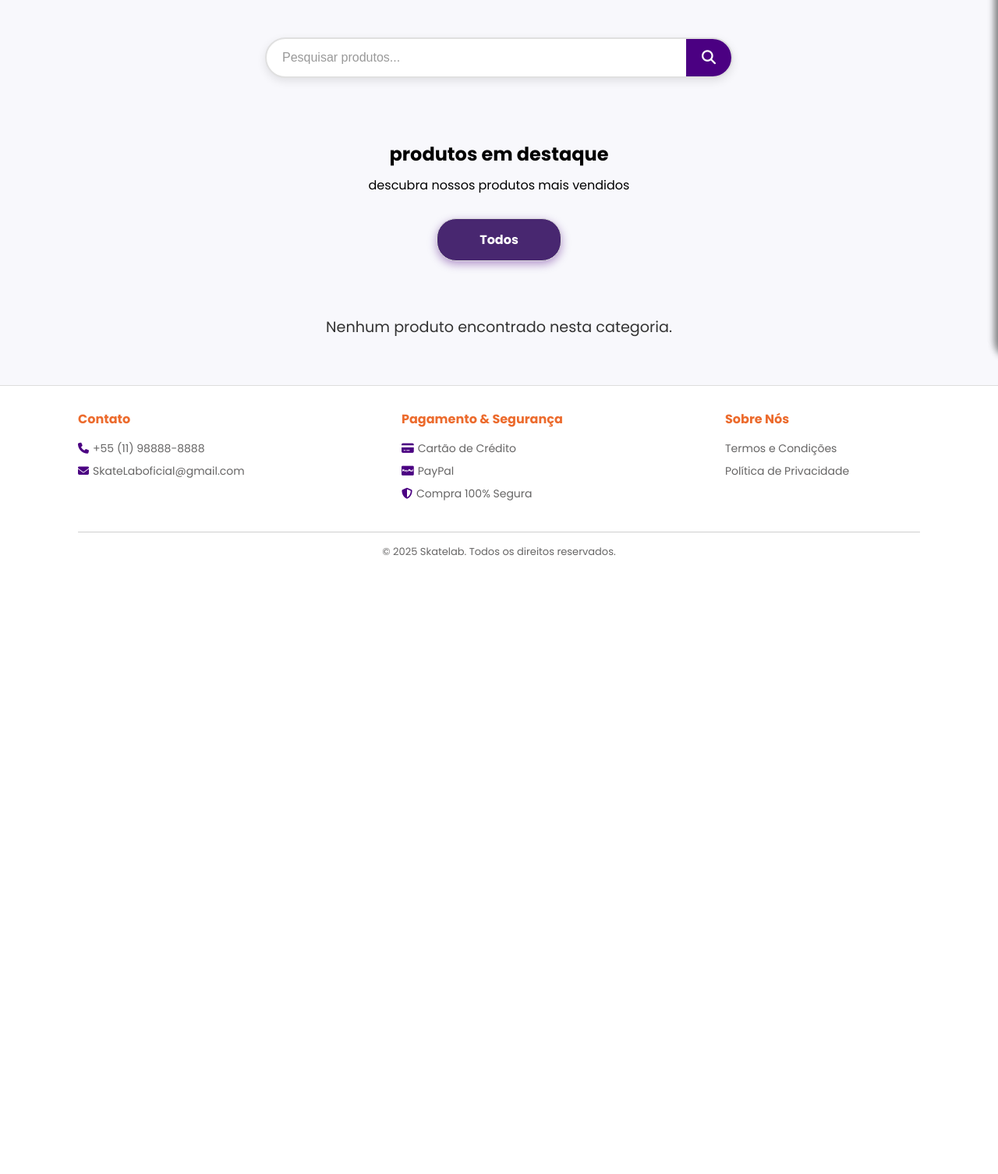
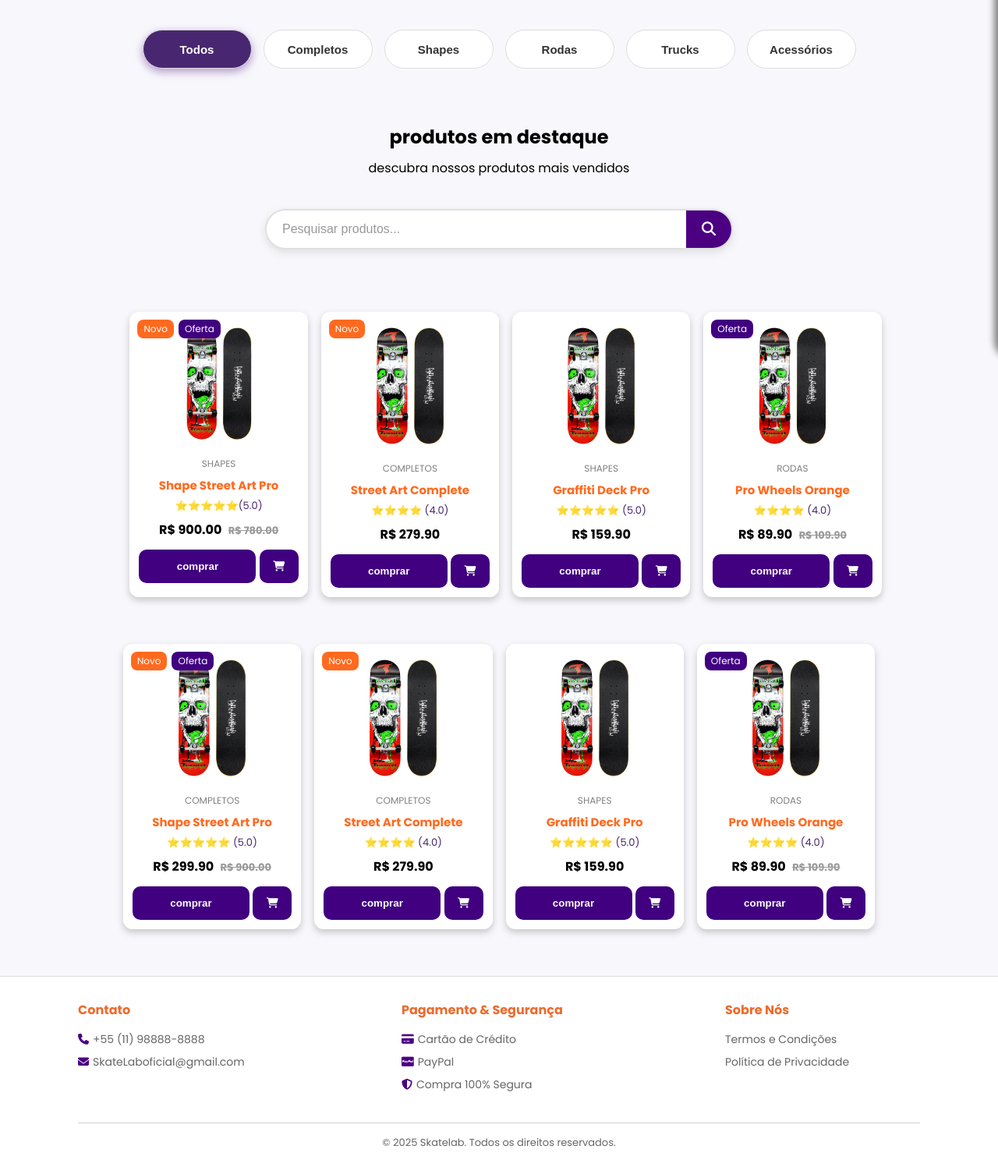
Before and after one commit to ferreiravih/Skate-Lab, a PHP site: page /skateee.php in a window 1280 px wide. Shown: the part 342-1848 px from the top of the page at 78% size. Before the commit the page ends 1055 px from the top, so only its background shows below. Run offline with PHP 8.4, Linux system fonts and the light colour scheme; data that the repository does not hold is empty; some libraries are stand-ins or nearby versions.

Commit message:
Revert "Merge branch 'main' of https://github.com/ferreiravih/Skate-Lab"
This reverts commit a2c611f4c738ae04f7ca658f3c5b1c7542dcbb02, reversing
changes made to 9849865a5e007f9c25f4d611be603ada1e11508b.

B

```diff
--- a/skateshop/skateee.css
+++ b/skateshop/skateee.css
@@ -1,11 +1,10 @@
-.hhh {
+
+
+.hhh{
   display: flex;
   text-align: center;
   flex-direction: column;
-  /* AJUSTE DE MARGEM */
-  padding: 0 20px;
 }
-
 .produto-card-link {
     text-decoration: none;
     color: inherit;
@@ -124,53 +125,41 @@ body {
   flex-wrap: wrap;
   gap: 15px;
   margin: 20px 0;
-  /* AJUSTE DE MARGEM */
-  padding: 0 20px;
+  padding: 0 10px;
 }
 
-/* === BOTÕES DE FILTRO MAIORES === */
-.categories a {
+.categories button {
   background: white;
   border: 1px solid #ddd;
-  padding: 14px 25px;
-
+  padding: 10px 20px;
   border-radius: 25px;
   font-weight: 700;
-  font-size: 16px;
-
+  font-size: 15px;
   color: #333;
   cursor: pointer;
   transition: 0.3s;
   width: 100%;
-  max-width: 160px;
-
-  text-decoration: none;
-  text-align: center;
-  display: flex;
-  align-items: center;
-  justify-content: center;
-  box-sizing: border-box;
+  max-width: 140px;
+  height: 50px;
 }
 
-.categories a:hover {
+.categories button:hover {
   border-color: #4B0082;
   color: #4B0082;
   background-color: #ece5f2;
   transform: scale(1.05);
 }
 
-.categories a.active {
+.categories button.active {
   background: #482770;
   color: white;
   box-shadow: 0px 4px 12px rgba(75, 0, 130, 0.4);
 }
 
-
 /* ========================== */
 /* TEXTOS DE DESTAQUE */
 /* ========================== */
-.desta,
-.parag {
+.desta, .parag {
   text-align: center;
   margin: 10px auto;
   max-width: 90%;
@@ -200,8 +188,6 @@ body {
   display: flex;
   justify-content: center;
   gap: 17px;
-  flex-wrap: wrap;
-  /* Faz os cards quebrarem a linha */
 }
 
 /* Cards responsivos fluidos */
@@ -211,20 +197,14 @@ body {
   box-shadow: 0 4px 10px rgba(0, 0, 0, 0.205);
   overflow: hidden;
   position: relative;
-
-  /* === CORREÇÃO 1: LAYOUT DE 4 CARDS === */
-  flex: 0 1 23%;
-  max-width: 350px;
-  min-width: 220px;
-  /* Mantém o limite mínimo */
-
+  max-width: 350px; /* limite máximo */
+  min-width: 220px; /* limite mínimo */
   height: auto;
   transition: transform 0.3s ease, width 0.3s ease;
   display: flex;
   flex-direction: column;
   align-items: center;
-  justify-content: flex-start;
-  /* mantém tudo alinhado pra cima */
+  justify-content: flex-start; /* mantém tudo alinhado pra cima */
 }
 
 .produtos .card:hover {
@@ -273,37 +250,13 @@ body {
 .produtos .info {
   padding: 12px;
   text-align: center;
-  width: 100%;
-  box-sizing: border-box;
 }
 
 .produtos .categoria {
   font-size: 12px;
-  color: #333;
+  color: gray;
   text-transform: uppercase;
-  font-weight: 600;
-  background-color: #f0f0f0;
-  padding: 4px 8px;
-  border-radius: 6px;
-  display: inline-block;
-  margin-bottom: 8px;
 }
-
-a.produto-card-link-titulo {
-  text-decoration: none;
-  /* Tira o sublinhado */
-}
-
-a.produto-card-link-titulo h3 {
-  color: #ff6a1f;
-  transition: color 0.3s ease;
-}
-
-a.produto-card-link-titulo:hover h3 {
-  color: #482770;
-  /* Muda para o roxo do tema no hover */
-}
-
 
 .produtos h3 {
   margin: 5px 0;
--- a/skateshop/skateee.php
+++ b/skateshop/skateee.php
@@ -1,45 +1,3 @@
-<?php
-session_start();
-// 1. Conexão do base
-require_once __DIR__ . '/../config/db.php';
-
-// 2. busca as categorias do filtro
-try {
-    $stmt_cattegorias = $pdo->query("SELECT nome FROM categorias ORDER BY nome");
-    $categorias = $stmt_cattegorias->fetchAll(PDO::FETCH_ASSOC);
-} catch (PDOException $e) {
-    echo "Erro ao buscar categorias: " . $e->getMessage();
-    $categorias = []; // para garantir a varialvel
-}
-
-// 3. Busca produtos e junta com categorias
-$filtro_categoria = isset($_GET['categoria']) ? $_GET['categoria'] : 'todos';
-
-try {
-    // Query base que junta peças e categorias
-    $sql = "SELECT p.*, c.nome AS categoria_nome
-            FROM pecas p
-            JOIN categorias c ON p.id_cat = c.id_cat
-            WHERE p.status = 'ATIVO'"; // Garante que só produtos ativos apareçam
-
-    // Se a categoria NÃO for "todos", adicionamos o filtro
-    if ($filtro_categoria != 'todos') {
-        $sql .= " AND c.nome = :categoria_nome";
-        $stmt_produtos = $pdo->prepare($sql);
-        $stmt_produtos->bindParam(':categoria_nome', $filtro_categoria);
-    } else {
-        // Se for "todos", apenas prepara a query sem filtro extra
-        $stmt_produtos = $pdo->prepare($sql);
-    }
-
-    $stmt_produtos->execute();
-    $produtos = $stmt_produtos->fetchAll(PDO::FETCH_ASSOC);
-} catch (PDOException $e) {
-    echo "Erro ao buscar produtos: " . $e->getMessage();
-    $produtos = []; // Garante que a variável exista
-}
-?>
-
 <!DOCTYPE html>
 <html lang="pt-br">
 
@@ -48,10 +6,7 @@ try {
   <meta name="viewport" content="width=device-width, initial-scale=1.0">
   <title>SkateShop</title>
   <link rel="stylesheet" href="https://fonts.googleapis.com/css2?family=Poppins:wght@400;700&display=swap" rel="stylesheet">
-    <!-- Corrigido para carregar o CSS da mesma pasta -->
-    <link rel="stylesheet" href="skateee.css">
-    <!-- Font Awesome (para ícones) -->
-    <link rel="stylesheet" href="https://cdnjs.cloudflare.com/ajax/libs/font-awesome/6.4.0/css/all.min.css">
+  <link rel="stylesheet" href="../skateshop/skateee.css">
 </head>
 
 <body>
@@ -64,11 +19,23 @@ try {
     </div>
   </section>
 
-    <!-- ================================== -->
-    <!-- NOVA ORDEM DO LAYOUT (Sua sugestão) -->
-    <!-- ================================== -->
+<nav class="categories">
+  <button id="filtro-todos" class="active">Todos</button>
+  <button id="filtro-completos">Completos</button>
+  <button id="filtro-shapes">Shapes</button>
+  <button id="filtro-rodas">Rodas</button>
+  <button id="filtro-trucks">Trucks</button>
+  <button id="filtro-acessorios">Acessórios</button>
+</nav>
 
-    <!-- 1. BARRA DE PESQUISA (Veio para cima) -->
+
+
+  <div class="hhh">
+    <div class="letras">
+      <h2 class="desta"> produtos em destaque </h2>
+      <p class="parag"> descubra nossos produtos mais vendidos</p>
+    </div>
+    <!-- BARRA DE PESQUISA ADICIONADA -->
     <div class="search-container">
       <div class="search-bar">
         <input type="text" placeholder="Pesquisar produtos...">
@@ -77,90 +44,145 @@ try {
         </button>
       </div>
     </div>
-
-    <!-- 2. TÍTULOS H2/P (Continuam no meio) -->
-    <div class="hhh">
-        <div class="letras">
-            <h2 class="desta"> produtos em destaque </h2>
-            <p class="parag"> descubra nossos produtos mais vendidos</p>
-        </div>
   </div>
 
-    <!-- 3. FILTROS (Vieram para baixo, mais perto dos produtos) -->
-    <nav class="categories">
-        <a href="skateee.php?categoria=todos" class="<?php echo ($filtro_categoria == 'todos') ? 'active' : ''; ?>">
-            Todos
-        </a>
-
-        <?php foreach ($categorias as $categoria) : ?>
-            <?php
-            // Prepara o nome da categoria para o link
-            $nome_cat_url = htmlspecialchars($categoria['nome']);
-            // Verifica se é o filtro ativo para aplicar a classe 'active'
-            $classe_ativa = ($filtro_categoria == $nome_cat_url) ? 'active' : '';
-            ?>
-            <a href="skateee.php?categoria=<?php echo $nome_cat_url; ?>" class="<?php echo $classe_ativa; ?>">
-                <?php echo $nome_cat_url; // Ex: "Shapes", "Rodas", etc.
-                ?>
-            </a>
-        <?php endforeach; ?>
-    </nav>
-
-
-    <!-- 4. GRADE DE PRODUTOS (Onde o AJAX/JS vai funcionar) -->
   <main class="content">
     <section class="produtos">
-
-            <!-- Este container é o ALVO do nosso skateshop.js -->
       <div class="containershop">
-
-                <?php if (empty($produtos)) : ?>
-                    <p style="text-align: center; width: 100%; color: #333; font-size: 1.2rem;">
-                        Nenhum produto encontrado nesta categoria.
-                    </p>
-
-                <?php else : ?>
-                    <?php foreach ($produtos as $produto) : ?>
-
-                        <div class="card" data-categoria="<?php echo htmlspecialchars($produto['categoria_nome']); ?>">
-
-                            <a href="../produto/produto.php?id=<?php echo $produto['id_pecas']; ?>" class="produto-card-link">
-                                <img src="<?php echo htmlspecialchars($produto['url_img']); ?>" alt="<?php echo htmlspecialchars($produto['nome']); ?>">
+        <a href="../../Skate-Lab/produto/produto.php" class="produto-card-link">
+        <div class="card" data-categoria="shapes">
+          <div class="selos">
+            <span class="novo">Novo</span>
+            <span class="oferta">Oferta</span>
+          </div>
+          <img src="../img/imgs-skateshop/image.png" alt="">
+          <div class="info">
+            <span class="categoria">SHAPES</span>
+            <h3>Shape Street Art Pro</h3>
+            <div class="rating">⭐⭐⭐⭐⭐<span>(5.0)</span></div>
+            <p class="preco">R$ 900.00 <span class="antigo">R$ 780.00</span></p>
           </a>
-
-                            <div class="info">
-                                <span class="categoria"><?php echo htmlspecialchars(strtoupper($produto['categoria_nome'])); ?></span>
-
-                                <a href="../produto/produto.php?id=<?php echo $produto['id_pecas']; ?>" class="produto-card-link-titulo">
-                                    <h3><?php echo htmlspecialchars($produto['nome']); ?></h3>
-                                </a>
-
-                                <p class="preco">
-                                    R$ <?php echo number_format($produto['preco'], 2, ',', '.'); ?>
-                                </p>
-
             <button class="botaocomprar" onclick="window.location.href='../pagamento/pagamento.php'"> comprar </button>
             <button class="botaocarrinho"><i class="fa-solid fa-cart-shopping"></i></button>
           </div>
         </div>
 
-                    <?php endforeach; ?>
-                <?php endif; ?>
+        <!-- Produto 2 -->
+        <div class="card" data-categoria="completos">
+          <div class="selos">
+            <span class="novo">Novo</span>
+          </div>
+          <img src="../img/imgs-skateshop/image.png" alt="Street Art Complete">
+          <div class="info">
+            <span class="categoria">COMPLETOS</span>
+            <h3>Street Art Complete</h3>
+            <div class="rating">⭐⭐⭐⭐ <span>(4.0)</span></div>
+            <p class="preco">R$ 279.90</p>
+            <button class="botaocomprar">comprar</button> <button class="botaocarrinho"><i class="fa-solid fa-cart-shopping"></i></button>
+          </div>
+        </div>
 
+        <!-- Produto 3 -->
+        <div class="card" data-categoria="shapes">
+          <img src="../img/imgs-skateshop/image.png" alt="Graffiti Deck Pro">
+          <div class="info">
+            <span class="categoria">SHAPES</span>
+            <h3>Graffiti Deck Pro</h3>
+            <div class="rating">⭐⭐⭐⭐⭐ <span>(5.0)</span></div>
+            <p class="preco">R$ 159.90</p>
+            <button class="botaocomprar">comprar</button> <button class="botaocarrinho"><i class="fa-solid fa-cart-shopping"></i></button>
+          </div>
+        </div>
+
+        <!-- Produto 4 -->
+        <div class="card" data-categoria="rodas">
+          <div class="selos">
+            <span class="oferta">Oferta</span>
+          </div>
+          <img src="../img/imgs-skateshop/image.png" alt="Pro Wheels Orange">
+          <div class="info">
+            <span class="categoria">RODAS</span>
+            <h3>Pro Wheels Orange</h3>
+            <div class="rating">⭐⭐⭐⭐ <span>(4.0)</span></div>
+            <p class="preco">
+              R$ 89.90 <span class="antigo">R$ 109.90</span>
+            </p>
+            <button class="botaocomprar">comprar</button> <button class="botaocarrinho"><i class="fa-solid fa-cart-shopping"></i></button>
+          </div>
+        </div>
+      </div>
+    </section>
+
+    <section class="produtos" data-categoria="completos">
+      <a href="../../Skate-Lab/produto/produto.php" class="produto-card-link">
+        <div class="containershop">
+          <div class="card">
+            <div class="selos">
+              <span class="novo">Novo</span>
+              <span class="oferta">Oferta</span>
+            </div>
+            <img src="../img/imgs-skateshop/image.png" alt="Urban Purple Complete">
+            <div class="info">
+              <span class="categoria">COMPLETOS</span>
+              <h3>Shape Street Art Pro</h3>
+              <div class="rating">⭐⭐⭐⭐⭐ <span>(5.0)</span></div>
+              <p class="preco">
+                R$ 299.90 <span class="antigo">R$ 900.00</span>
+              </p>
+              <button class="botaocomprar">comprar</button> <button class="botaocarrinho"><i class="fa-solid fa-cart-shopping"></i></button>
+            </div>
+          </div>
+      </a>
+
+      <!-- Produto 2 -->
+      <div class="card" data-categoria="completos">
+        <div class="selos">
+          <span class="novo">Novo</span>
+        </div>
+        <img src="../img/imgs-skateshop/image.png" alt="Street Art Complete">
+        <div class="info">
+          <span class="categoria">COMPLETOS</span>
+          <h3>Street Art Complete</h3>
+          <div class="rating">⭐⭐⭐⭐ <span>(4.0)</span></div>
+          <p class="preco">R$ 279.90</p>
+          <button class="botaocomprar">comprar</button> <button class="botaocarrinho"><i class="fa-solid fa-cart-shopping"></i></button>
+        </div>
+      </div>
+
+      <!-- Produto 3 -->
+      <div class="card" data-categoria="shapes">
+        <img src="../img/imgs-skateshop/image.png" alt="Graffiti Deck Pro">
+        <div class="info">
+          <span class="categoria">SHAPES</span>
+          <h3>Graffiti Deck Pro</h3>
+          <div class="rating">⭐⭐⭐⭐⭐ <span>(5.0)</span></div>
+          <p class="preco">R$ 159.90</p>
+          <button class="botaocomprar">comprar</button> <button class="botaocarrinho"><i class="fa-solid fa-cart-shopping"></i></button>
+        </div>
+      </div>
+
+      <!-- Produto 4 -->
+      <div class="card" data-categoria="rodas">
+        <div class="selos">
+          <span class="oferta">Oferta</span>
+        </div>
+        <img src="../img/imgs-skateshop/image.png" alt="Pro Wheels Orange">
+        <div class="info">
+          <span class="categoria">RODAS</span>
+          <h3>Pro Wheels Orange</h3>
+          <div class="rating">⭐⭐⭐⭐ <span>(4.0)</span></div>
+          <p class="preco">
+            R$ 89.90 <span class="antigo">R$ 109.90</span>
+          </p>
+          <button class="botaocomprar">comprar</button> <button class="botaocarrinho"><i class="fa-solid fa-cart-shopping"></i></button>
+        </div>
+      </div>
       </div>
     </section>
   </main>
 
   <?php include '../componentes/footer.php'; ?>
-
-    <!--
-    ==================================
-    CORREÇÃO DO BUG DO "PULO"
-    O caminho estava errado (../../Skate-Lab/...).
-    O correto é carregar da mesma pasta:
-    ==================================
-    -->
-    <script src="skateshop.js"></script>
+  <script src="../../Skate-Lab/skateshop/skateshop.js"></script>
 </body>
 
 </html>
```
Also changed, not shown: other parts of skateshop/skateee.css (+21 -52 lines), produto/produto.css (+17 -54 lines), produto/produto.php (+150 -117 lines). Lines whose indentation alone changed are shown as unchanged.
